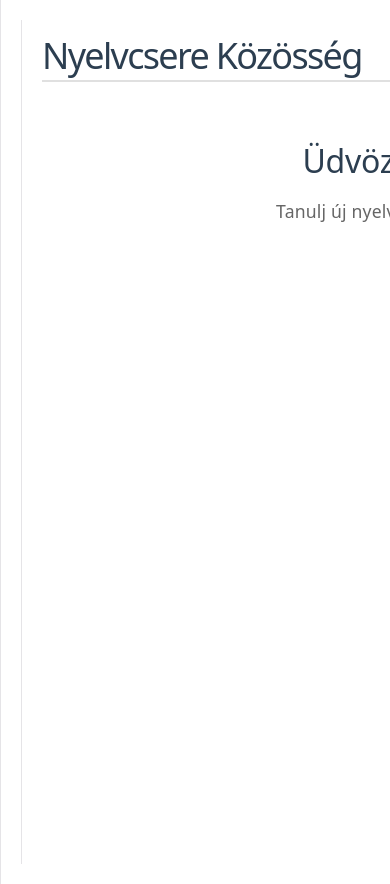
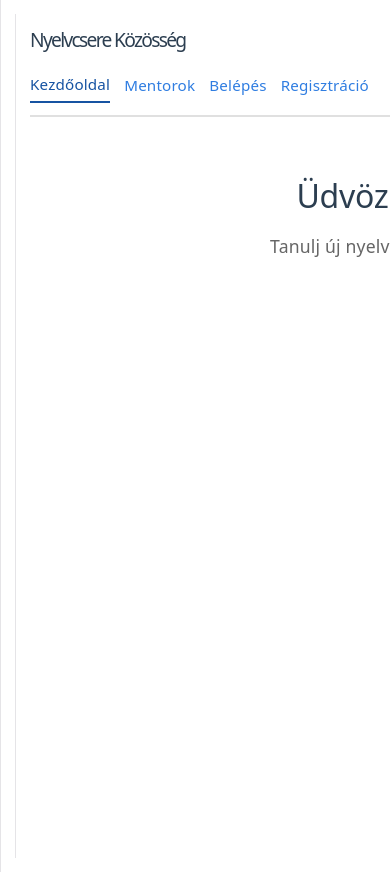
Before and after one commit to bakosrozsa/Nyelvcsere_kozosseg, a Vue app in the folder frontend/: page / in a window 390 px wide. Shown: the top 884 px of the page. Built offline with nearby package versions, Linux system fonts and the light colour scheme.

Commit message:
feat: refactor App.vue for improved styling and structure of header and navigation

```diff
--- a/frontend/src/App.vue
+++ b/frontend/src/App.vue
@@ -1,8 +1,8 @@
 <template>
   <div id="app">
-    <header>
-      <h1>Nyelvcsere Közösség</h1>
-      <nav>
+    <header class="app-header">
+      <h1 class="app-title">Nyelvcsere Közösség</h1>
+      <nav class="app-nav">
         <router-link to="/">Kezdőoldal</router-link>
         <router-link to="/mentors">Mentorok</router-link>
 
@@ -56,39 +56,45 @@ const handleLogout = () => {
   padding: 20px;
 }
 
-header {
+.app-header {
   display: flex;
   justify-content: space-between;
   align-items: center;
+  gap: 16px;
+  flex-wrap: wrap;
   margin-bottom: 20px;
   border-bottom: 2px solid #e0e0e0;
-  padding-bottom: 10px;
+  padding-bottom: 12px;
 }
 
-h1 {
+.app-title {
   margin: 0;
   color: #2c3e50;
+  font-size: clamp(1.2rem, 2.4vw, 1.8rem);
 }
 
-nav {
+.app-nav {
   display: flex;
   gap: 15px;
   align-items: center;
+  flex-wrap: wrap;
+  justify-content: flex-end;
 }
 
-nav a {
+.app-nav a {
   text-decoration: none;
   color: #2f7de1;
   font-weight: 500;
   transition: color 0.2s;
   cursor: pointer;
+  white-space: nowrap;
 }
 
-nav a:hover {
+.app-nav a:hover {
   color: #1653a2;
 }
 
-nav a.router-link-active {
+.app-nav a.router-link-active {
   color: #1653a2;
   border-bottom: 2px solid #1653a2;
   padding-bottom: 5px;
@@ -104,4 +110,28 @@ nav a.router-link-active {
 main {
   min-height: 70vh;
 }
+
+@media (max-width: 820px) {
+  #app {
+    padding: 14px;
+  }
+
+  .app-header {
+    flex-direction: column;
+    align-items: flex-start;
+  }
+
+  .app-nav {
+    width: 100%;
+    justify-content: flex-start;
+    gap: 10px 14px;
+  }
+}
+
+@media (max-width: 520px) {
+  .app-nav a {
+    padding: 6px 0;
+    font-size: 0.95rem;
+  }
+}
 </style>
```
